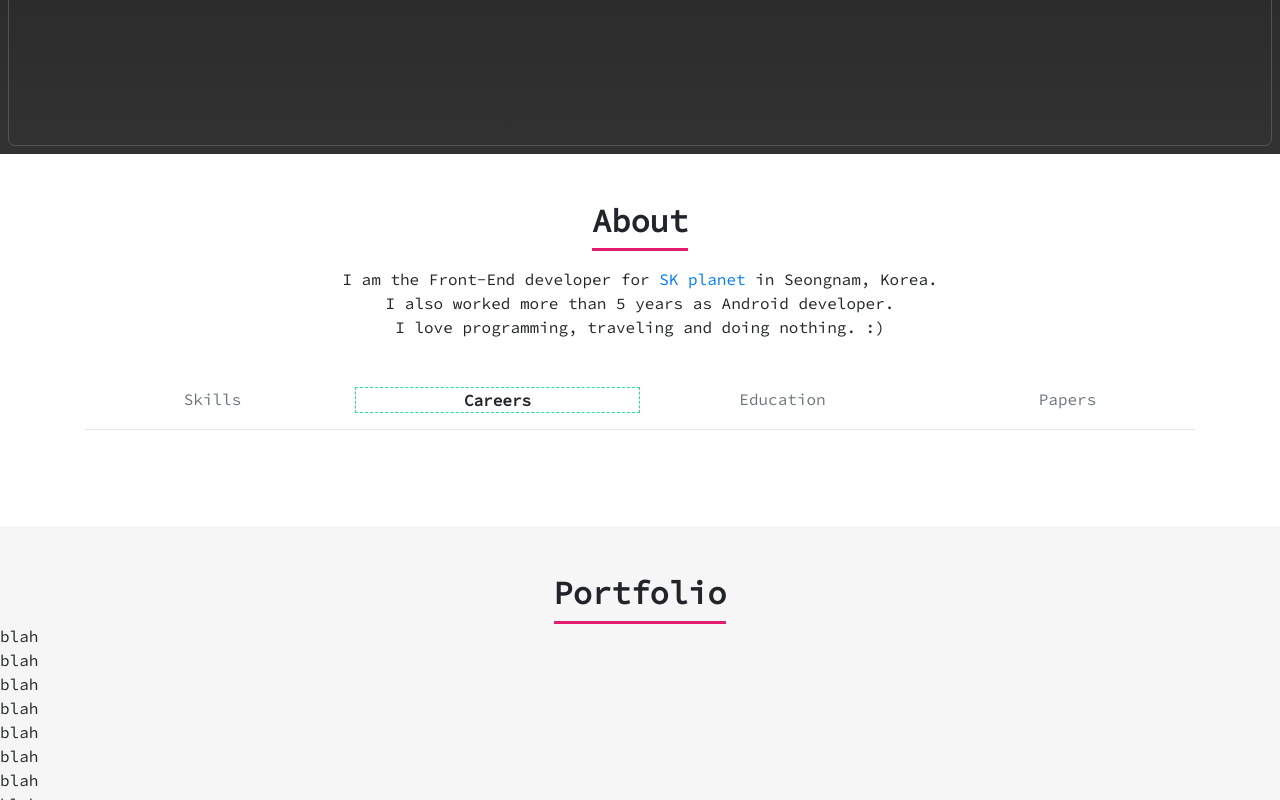
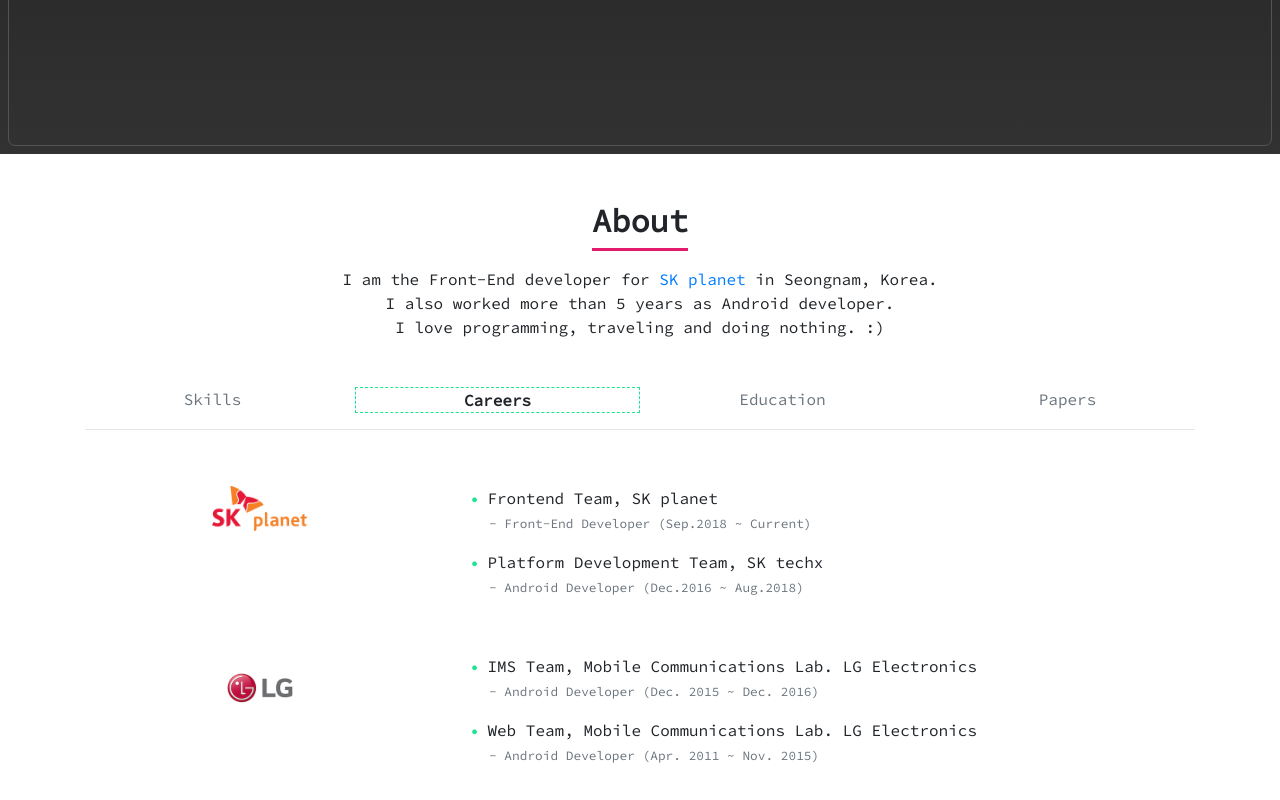
Before and after one commit to trainto/trainto.github.io, a React (Create React App) app: page / in a window 1280 px wide. Both pictures are taken after a click on the element "Careers". Shown: the part 646-1446 px from the top of the page. Built offline with nearby package versions, Linux system fonts and the light colour scheme.

Commit message:
Add Careers tab to about

```diff
--- a/src/App.css
+++ b/src/App.css
@@ -22,6 +22,10 @@ button {
   font-size: 1.4rem;
 }
 
+.font-smaller-1 {
+  font-size: 0.8rem;
+}
+
 .cursor-pointer:hover {
   cursor: pointer;
 }
--- /dev/null
+++ b/src/components/about/careers.tsx
@@ -0,0 +1,49 @@
+import React from 'react';
+
+const Careers = () => {
+  return (
+    <>
+      <div className="row">
+        <div className="col-12 col-md-4 mt-2 text-center">
+          <img src="/img/skp_logo.png" alt="SK planet logo" style={{ width: '96px' }} />
+        </div>
+        <div className="col-12 col-md-8 mt-2">
+          <ul>
+            <li>
+              Frontend Team, SK planet
+              <br />
+              <span className="text-muted font-smaller-1 ml-2">- Front-End Developer (Sep.2018 ~ Current)</span>
+            </li>
+            <li className="mt-3">
+              Platform Development Team, SK techx
+              <br />
+              <span className="text-muted font-smaller-1 ml-2">- Android Developer (Dec.2016 ~ Aug.2018)</span>
+            </li>
+          </ul>
+        </div>
+      </div>
+
+      <div className="row mt-5">
+        <div className="col-12 col-md-4 mt-2 text-center">
+          <img src="/img/lg_logo.jpg" alt="LG logo" style={{ width: '96px' }} />
+        </div>
+        <div className="col-12 col-md-8 mt-2">
+          <ul>
+            <li>
+              IMS Team, Mobile Communications Lab. LG Electronics
+              <br />
+              <span className="text-muted font-smaller-1 ml-2">- Android Developer (Dec. 2015 ~ Dec. 2016)</span>
+            </li>
+            <li className="mt-3">
+              Web Team, Mobile Communications Lab. LG Electronics
+              <br />
+              <span className="text-muted font-smaller-1 ml-2">- Android Developer (Apr. 2011 ~ Nov. 2015)</span>
+            </li>
+          </ul>
+        </div>
+      </div>
+    </>
+  );
+};
+
+export default Careers;
--- a/src/components/about/education.tsx
+++ b/src/components/about/education.tsx
@@ -5,7 +5,7 @@ const Education = () => {
     <div>
       <ul>
         <li>
-          <span className="font-weight-bold font-bigger-1">
+          <span>
             MS in Computer Engineering - Researcher at{' '}
             <a href="http://iislab.skku.edu" target="_blank" rel="noopener noreferrer">
               IIS Lab.
@@ -15,7 +15,7 @@ const Education = () => {
           <span className="ml-2 text-muted">Mar. 2009 ~ Feb. 2011</span>
         </li>
         <li className="mt-3">
-          <span className="font-weight-bold font-bigger-1">BS in Computer Engineering</span>
+          <span>BS in Computer Engineering</span>
           <br />
           <span className="ml-2 text-muted">Mar. 2002 ~ Feb. 2009</span>
         </li>
--- a/src/components/about/index.tsx
+++ b/src/components/about/index.tsx
@@ -1,10 +1,13 @@
 import React, { useState } from 'react';
+import Careers from './careers';
 import Education from './education';
 import Papers from './papers';
 import './about.css';
 
 const renderSwitcher = (active: string) => {
   switch (active) {
+    case 'Careers':
+      return <Careers />
     case 'Education':
       return <Education />
     case 'Papers':
--- a/src/components/about/papers.tsx
+++ b/src/components/about/papers.tsx
@@ -5,14 +5,14 @@ const Papers = () => {
     <div>
       <ul>
         <li>
-          <span className="font-weight-bold font-bigger-1">
+          <span>
             Streaming Decision Tree for Continuity Data with Changed Pattern
           </span>
           <br />
           <span className="ml-2 text-muted">Journal of Korean Institute of Intelligent Systems, 2010, 2nd author</span>
         </li>
         <li className="mt-3">
-          <span className="font-weight-bold font-bigger-1">
+          <span>
             Creating Related Tag Groups using Co-occurrence Frequency on Blogosphere
           </span>
           <br />
```
Also changed, not shown: public/img/lg_logo.jpg (added), public/img/skp_logo.png (added).
